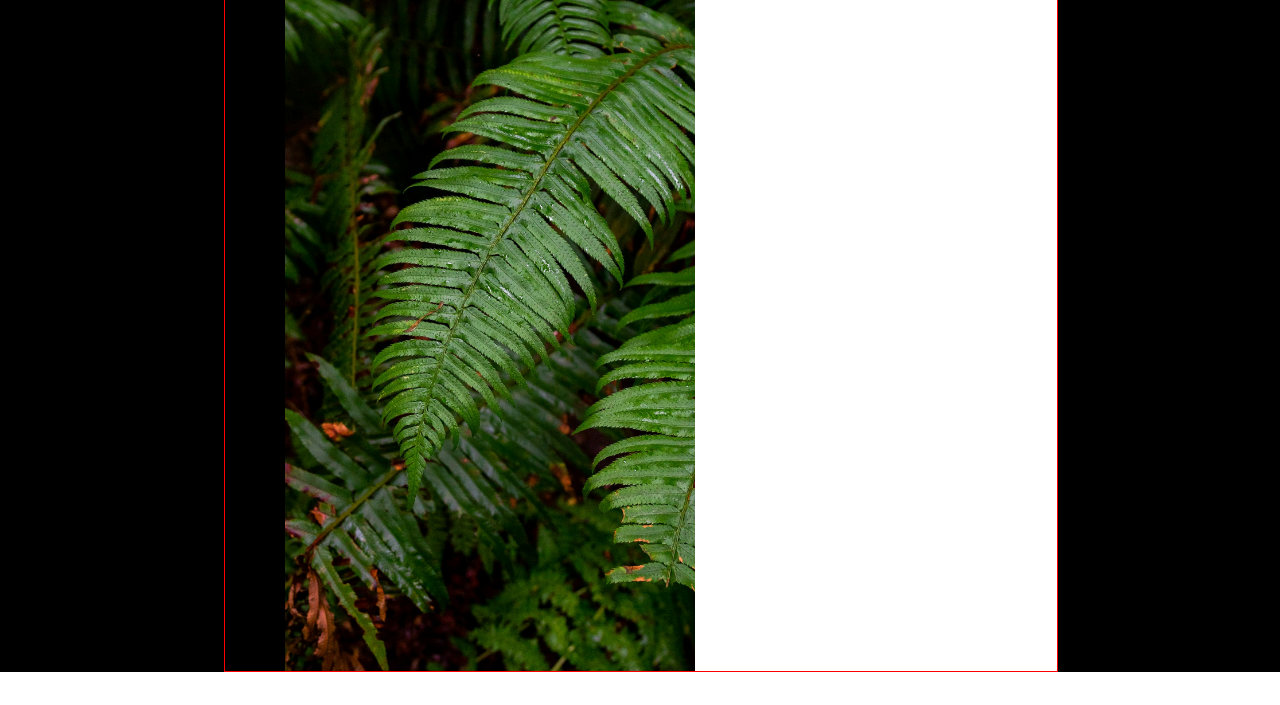
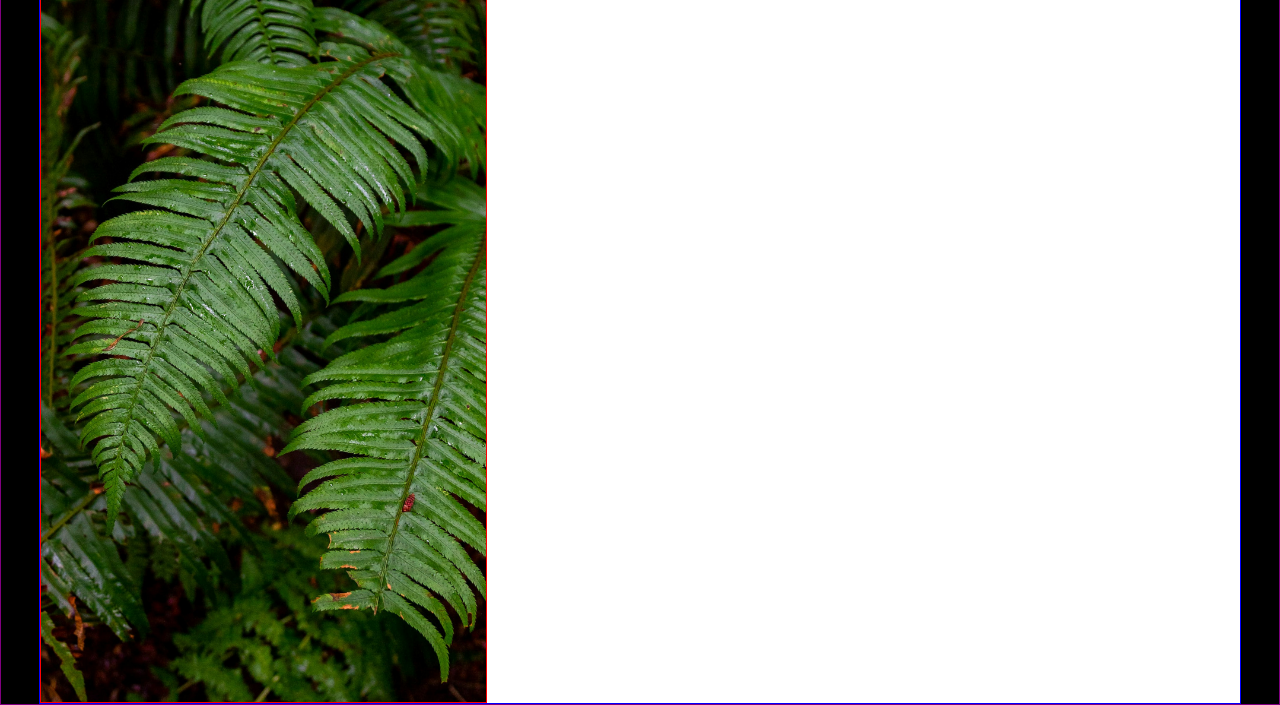
Before and after one commit to limkyouyou/TOP_signup_form, a plain HTML site: page index.html in a window 1280 px wide. Shown: the part 130-835 px from the top of the page. Before the commit the page ends 802 px from the top, so only its background shows below. Drawn offline with Linux system fonts and the light colour scheme.

Commit message:
finalize background layout

```diff
--- a/index.html
+++ b/index.html
@@ -9,8 +9,6 @@
 <body>
 
   <div id="lowest_bkgrnd_container">
-
-    <div id="main_bkgrnd_container">
 
     <div id="content_container">
 
@@ -29,7 +27,5 @@
 
   </div>
 
-  </div>
-
 </body>
 </html>
--- a/style.css
+++ b/style.css
@@ -3,34 +3,47 @@
   src: url(media/fonts/Norse-Bold.otf);
 }
 
+html {
+  height: 100%;
+}
+
 body {
-  height: 100vh;
+  min-height: 100%;
   margin: 0;
+
+  display: flex;
+
+  border: 1px solid purple;
 }
 
 #lowest_bkgrnd_container {
+
+  flex: 1 1 0;
+  display: flex;
+  justify-content: center;  /*horizontally align its item to center*/
+
   background-color: black;
 }
 
-#main_bkgrnd_container {
-  width: 65vw;
-  height: 100vh;
-  margin-left: 17.5vw;
-  border: red 1px solid;
+#content_container {
+  width: 1200px;
+  height: 831px;
+
+  display: flex;
+
+  border: 1px solid blue;
+}
+
+#logo_container {
+  width: max(300px, 40%);
 
   background-image: url(media/img/halie-west-25xggax4bSA-unsplash.jpg);
   background-repeat: no-repeat;
-  background-attachment: fixed;
-  background-size: contain;
-  background-position: 20%;
-}
+  background-attachment: scroll;  /*The background will scroll with the page. This is the default setting (w3)*/
+  background-size: cover;   /*Resize the backgroudn image to cover the entire container*/
+  background-position: 57% 0%;  /*The first value is is horizontal and the second verticle. top left corner is 0% 0% and the bottom right is 100% 100%*/
 
-#content_container {
-  display: flex;
-}
-
-#logo_container {
-  width: 470px;
+  border: 1px solid red;
 }
 
 #logo_img {
@@ -39,8 +52,7 @@ body {
 }
 
 #form_container {
-  flex: 1 1 0;
-  height: 100vh;
+  width: 811px;
 
   background-color: white;
 }
```
Lines whose indentation alone changed are shown as unchanged.
